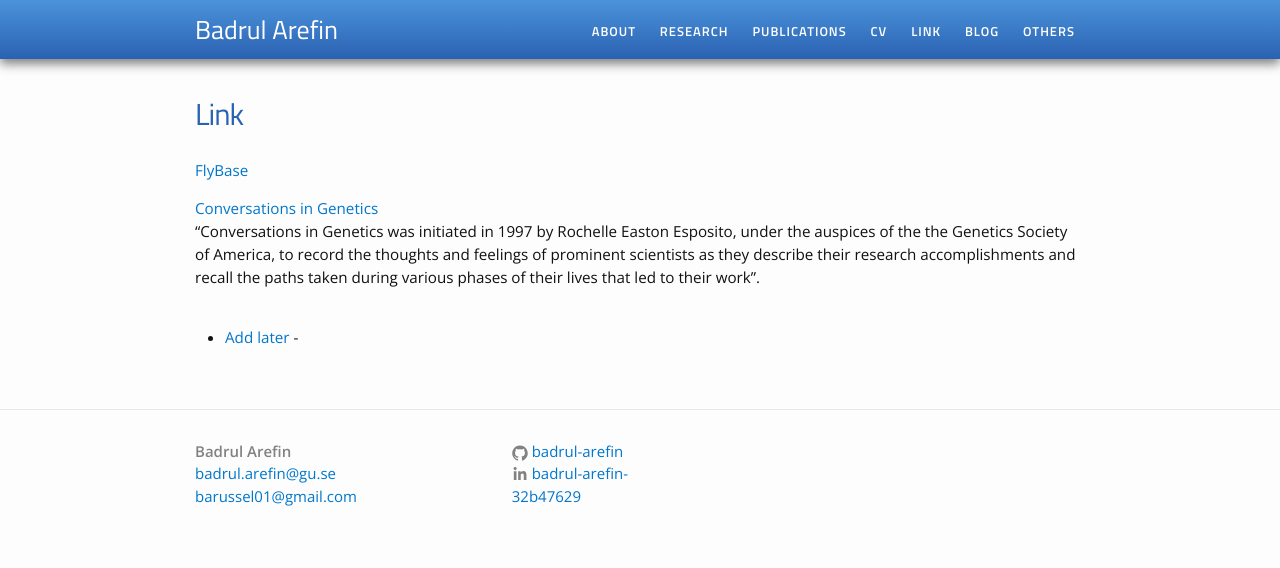
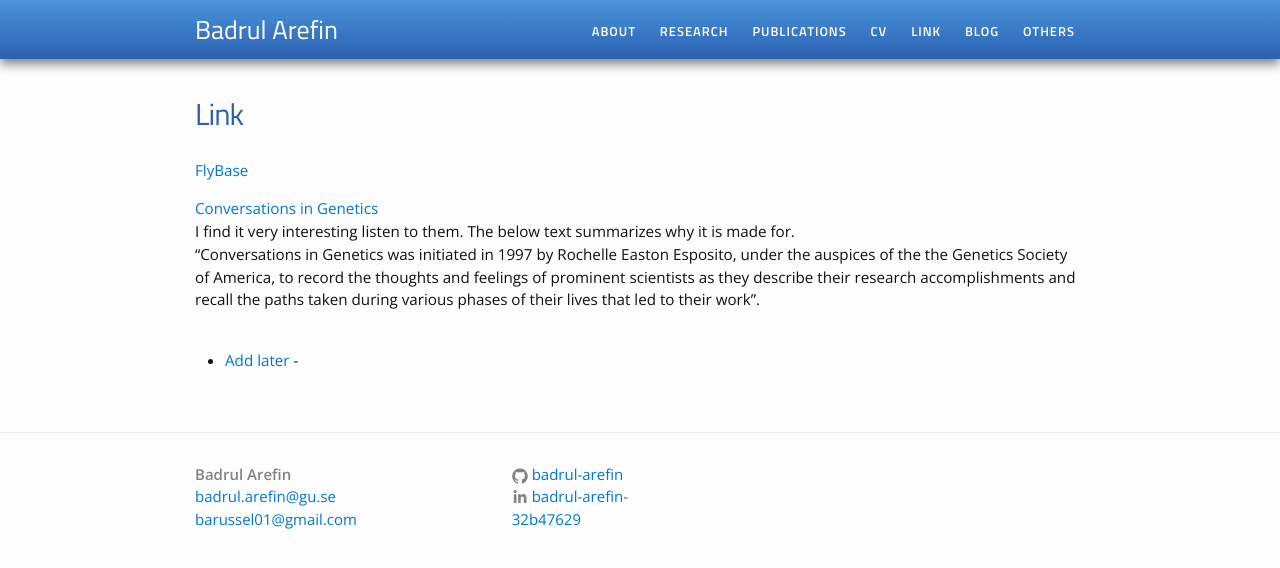
Before and after one commit to Badrul-Arefin/badrul-arefin.github.io, a Jekyll site: the page built from link.md, in a window 1280 px wide. Shown: the top 568 px of the page. Built offline with Jekyll 4.4.1, drawn with Linux system fonts in a browser that asks for light colours.

Commit message:
Update link.md

```diff
--- a/link.md
+++ b/link.md
@@ -6,6 +6,7 @@ title: Link
 <a href="http://flybase.org/">FlyBase</a><br>
 
 <a href="http://www.genestory.org/projectDev.html">Conversations in Genetics</a><br>
+I find it very interesting listen to them. The below text summarizes why it is made for.<br>
 "Conversations in Genetics was initiated in 1997 by Rochelle Easton Esposito, under the auspices of the the Genetics Society of America, to record the thoughts and feelings of prominent scientists as they describe their research accomplishments and recall the paths taken during various phases of their lives that led to their work".<br><br>
 
 
```
